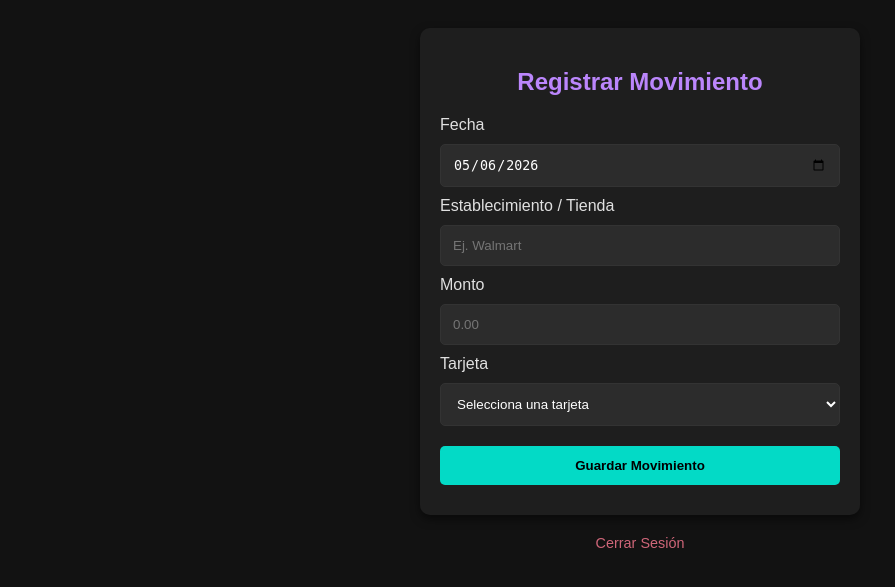
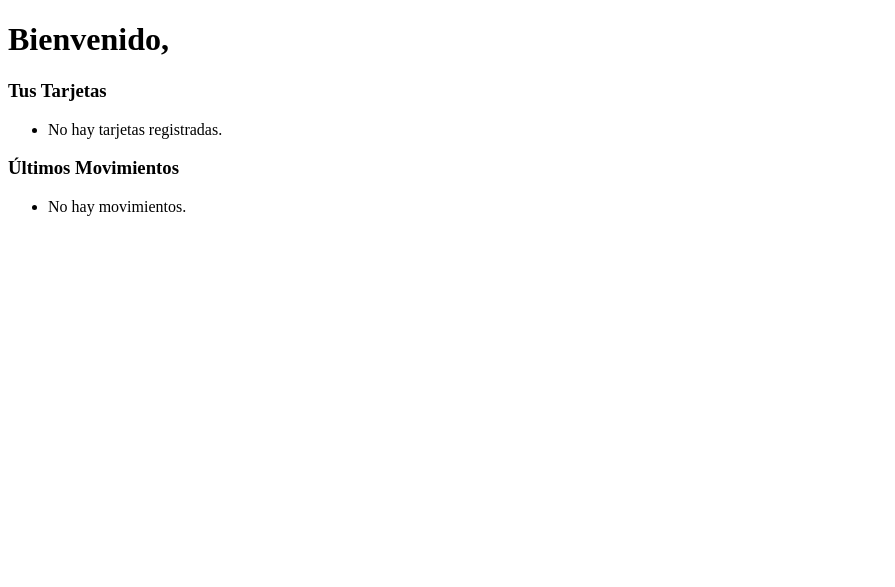
Before and after one commit to arosalesp73/control-gastos-tarjetas, a FastAPI app: page / in a window 1280 px wide. Shown: the top 587 px of the page, without its empty margins (0-895 px from the left). Run offline with FastAPI, Linux system fonts and the light colour scheme; the visitor is signed in with stand-in values (Sample User, id 1).

Commit message:
Update index.html

```diff
--- a/templates/index.html
+++ b/templates/index.html
@@ -1,52 +1,27 @@
 <!DOCTYPE html>
-<html lang="es">
+<html>
 <head>
-    <meta charset="UTF-8">
-    <meta name="viewport" content="width=device-width, initial-scale=1.0">
     <title>Control de Gastos</title>
-    <style>
-        body { background-color: #121212; color: #e0e0e0; font-family: sans-serif; display: flex; flex-direction: column; align-items: center; padding: 20px; }
-        .card { background: #1e1e1e; padding: 20px; border-radius: 10px; box-shadow: 0 4px 10px rgba(0,0,0,0.5); width: 100%; max-width: 400px; }
-        h2 { color: #bb86fc; text-align: center; }
-        input, select, button { width: 100%; padding: 12px; margin: 10px 0; border-radius: 5px; border: none; box-sizing: border-box; }
-        input, select { background: #2c2c2c; color: white; border: 1px solid #333; }
-        button { background: #03dac6; color: #000; font-weight: bold; cursor: pointer; }
-        .logout { margin-top: 20px; color: #cf6679; text-decoration: none; font-size: 0.9em; }
-    </style>
 </head>
 <body>
-    <div class="card">
-        <h2>Registrar Movimiento</h2>
-        <form action="/guardar" method="post">
-            <label>Fecha</label>
-            <input type="date" name="fecha" id="fecha_input" required>
+    <h1>Bienvenido, {{ user.username if user else 'Usuario' }}</h1>
 
-            <label>Establecimiento / Tienda</label>
-            <input type="text" name="tienda" placeholder="Ej. Walmart" required>
+    <h3>Tus Tarjetas</h3>
+    <ul>
+        {% for t in tarjetas %}
+            <li>{{ t.nombre_tarjeta }}</li>
+        {% else %}
+            <li>No hay tarjetas registradas.</li>
+        {% endfor %}
+    </ul>
 
-            <label>Monto</label>
-            <input type="number" step="0.01" name="monto" placeholder="0.00" required>
-
-            <label>Tarjeta</label>
-            <select name="tarjeta" required>
-                <option value="" disabled selected>Selecciona una tarjeta</option>
-                {% if tarjetas %}
-                    {% for t in tarjetas %}
-                        <option value="{{ t.nombre_tarjeta }}">{{ t.nombre_tarjeta }}</option>
-                    {% endfor %}
-                {% endif %}
-            </select>
-            <button type="submit">Guardar Movimiento</button>
-        </form>
-    </div>
-    <a href="/logout" class="logout">Cerrar Sesión</a>
-
-    <script>
-        const hoy = new Date();
-        const offset = hoy.getTimezoneOffset() * 60000;
-        const fechaStr = new Date(hoy - offset).toISOString().split("T")[0];
-        const el = document.getElementById('fecha_input');
-        if (el) { el.value = fechaStr; el.max = fechaStr; }
-    </script>
+    <h3>Últimos Movimientos</h3>
+    <ul>
+        {% for m in movimientos %}
+            <li>{{ m.concepto }} - ${{ m.cantidad }}</li>
+        {% else %}
+            <li>No hay movimientos.</li>
+        {% endfor %}
+    </ul>
 </body>
 </html>
```
